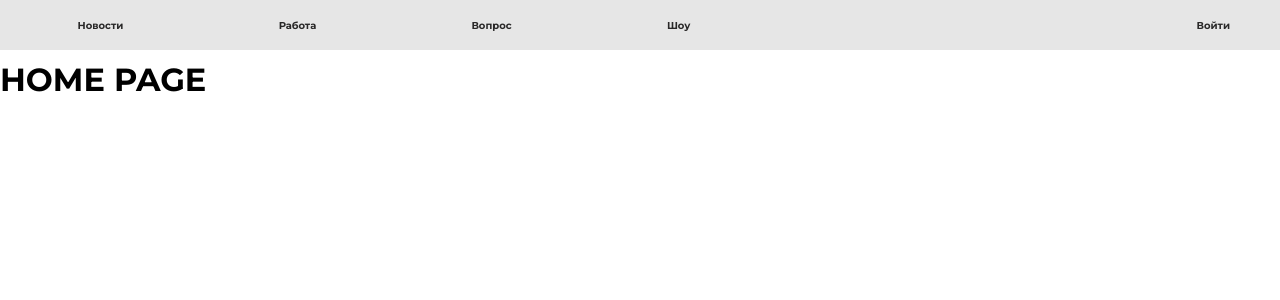
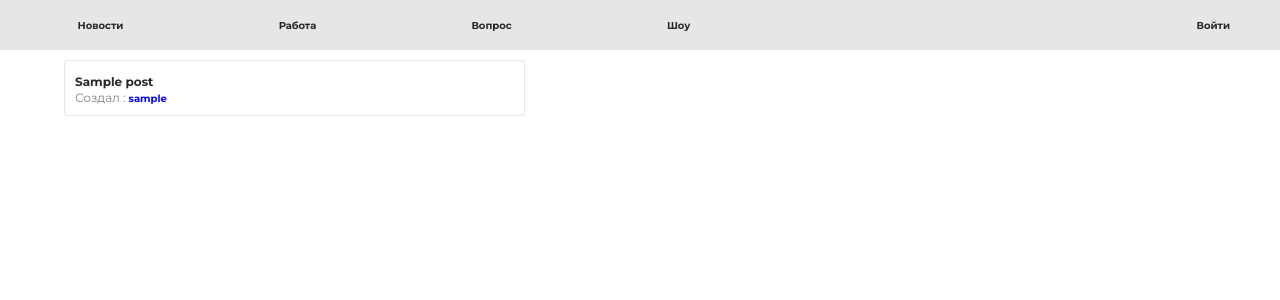
Before and after one commit to YauheniRusinchuk/hacker-news, a Django app: page / in a window 1280 px wide. Shown: the top 300 px of the page. Run offline with Django 3.2, Linux system fonts and the light colour scheme; tables that the repository leaves empty hold one stand-in row (values such as "Sample post").

Commit message:
add listview posts

```diff
--- a/src/apps/home/views.py
+++ b/src/apps/home/views.py
@@ -1,13 +1,15 @@
 from django.contrib.auth.models import User
-from django.views.generic import TemplateView
+from django.views.generic.list import ListView
 from django.views import View
 from django.shortcuts import render, redirect
 from src.forms.auth.forms import LoginForm, RegisterForm
 from django.contrib.auth.models import User
+from src.models.post.models import Post
 from django.contrib.auth import authenticate, login
 
 
-class HomeView(TemplateView):
+class HomeView(ListView):
+    queryset      = Post.objects.all()
     template_name = 'home/home.html'
 
 
--- a/src/apps/static/css/main.css
+++ b/src/apps/static/css/main.css
@@ -119,3 +119,33 @@
 .main_container {
     margin: 60px auto;
 }
+
+.all_posts {
+    width: 90%;
+    margin: 0 auto;
+}
+
+.all_posts .post_item {
+    width: 40%;
+    border: 1px solid #e6e6e6;
+    padding: 10px;
+    border-radius: 3px;
+    margin-bottom: 10px;
+}
+
+.post_item a {
+    text-decoration: none;
+    font-size: 12px;
+    font-weight: bold;
+    color: #292828;
+}
+
+.post_item p {
+    font-size: 12px;
+    color: grey;
+}
+
+.post_item p a {
+    font-size: 10px;
+    color: blue;
+}
--- a/src/apps/templates/home/home.html
+++ b/src/apps/templates/home/home.html
@@ -3,6 +3,13 @@
 
 {% block content %}
 
-    <h1>HOME PAGE</h1>
+    <div class="all_posts">
+        {% for post in object_list %}
+            <div class='post_item'>
+                <a href="">{{post.title}}</a>
+                <p> Создал : <a href="">{{post.author}}</a></p>
+            </div>
+        {% endfor %}
+    </div>
 
 {% endblock %}
```
